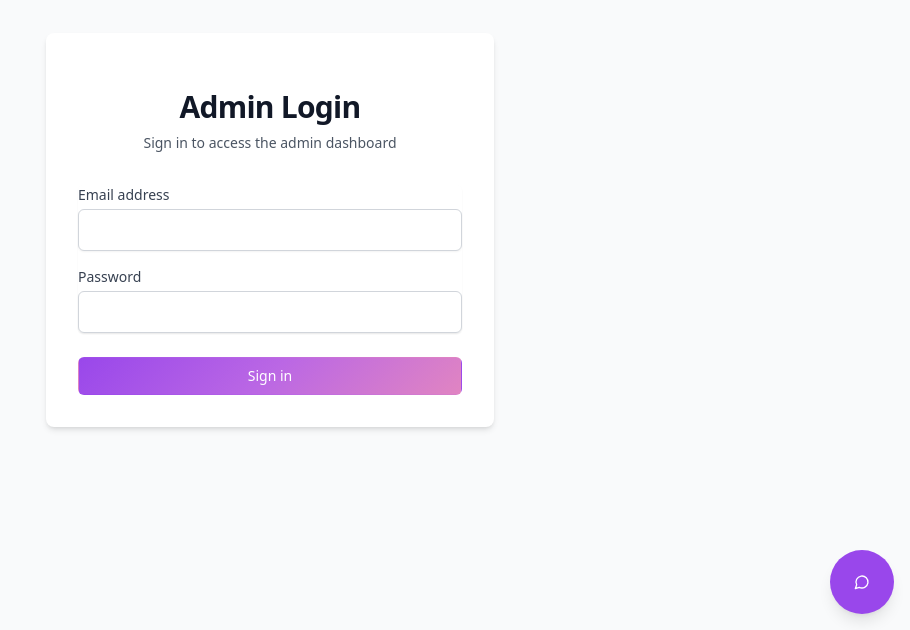
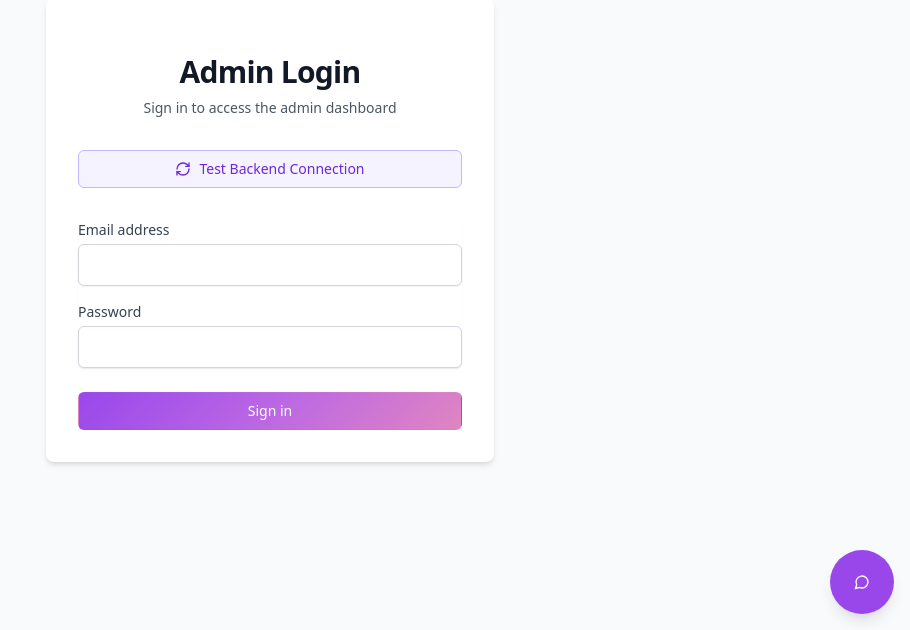
Before and after one commit to AliXAbdullah03/ngebase, a Next.js app: page /login in a window 1280 px wide. Shown: the part 170-800 px from the top of the page, without its empty margins (370-1280 px from the left). Built offline with nearby package versions, Linux system fonts and the light colour scheme.

Commit message:
Add files via upload

```diff
--- a/src/app/login/page.tsx
+++ b/src/app/login/page.tsx
@@ -3,7 +3,7 @@
 import { useState } from 'react';
 import { useRouter } from 'next/navigation';
 import { getApiUrl } from '@/lib/api';
-import { AlertCircle, Loader2 } from 'lucide-react';
+import { AlertCircle, Loader2, RefreshCw } from 'lucide-react';
 
 export default function LoginPage() {
   const router = useRouter();
@@ -11,6 +11,89 @@ export default function LoginPage() {
   const [password, setPassword] = useState('');
   const [loading, setLoading] = useState(false);
   const [error, setError] = useState('');
+  const [testingConnection, setTestingConnection] = useState(false);
+  const [connectionStatus, setConnectionStatus] = useState<'idle' | 'success' | 'failed'>('idle');
+
+  // Test backend connection (useful for Render.com sleeping apps)
+  const testConnection = async () => {
+    setTestingConnection(true);
+    setConnectionStatus('idle');
+    setError('');
+
+    try {
+      const apiUrl = getApiUrl();
+      // Try multiple possible health check endpoints
+      const healthEndpoints = [
+        `${apiUrl}/health`,
+        `${apiUrl.replace('/api', '')}/health`,
+        `${apiUrl}/auth/health`,
+        apiUrl.replace('/api', ''), // Root endpoint
+      ];
+
+      // Try a simple GET request to wake up the server
+      const controller = new AbortController();
+      const timeoutId = setTimeout(() => controller.abort(), 45000); // 45 second timeout for Render
+
+      let lastError: any = null;
+      for (const healthUrl of healthEndpoints) {
+        try {
+          const response = await fetch(healthUrl, {
+            method: 'GET',
+            signal: controller.signal,
+            headers: {
+              'Content-Type': 'application/json',
+            },
+          });
+
+          // If we get any response (even 404), the server is awake
+          if (response.status >= 200 && response.status < 600) {
+            clearTimeout(timeoutId);
+            setConnectionStatus('success');
+            setError('');
+            return;
+          }
+        } catch (testError: any) {
+          lastError = testError;
+          // Continue to next endpoint
+          continue;
+        }
+      }
+
+      clearTimeout(timeoutId);
+
+      // If all endpoints failed, throw the last error
+      if (lastError) {
+        if (lastError.name === 'AbortError') {
+          throw new Error('Connection timeout. The server may be sleeping (Render.com free tier apps sleep after inactivity). Please wait 30-60 seconds and try again.');
+        }
+        throw lastError;
+      } else {
+        throw new Error('Could not reach any health check endpoint');
+      }
+    } catch (err: any) {
+      console.error('Connection test error:', err);
+      setConnectionStatus('failed');
+      const apiUrl = getApiUrl();
+      const isRender = apiUrl.includes('render.com');
+
+      if (isRender) {
+        setError(
+          `Cannot connect to Render.com backend. Common causes:\n` +
+          `• App is sleeping (free tier apps sleep after 15 min inactivity)\n` +
+          `• First request may take 30-60 seconds to wake up the server\n` +
+          `• Please wait and try again, or check Render.com dashboard\n\n` +
+          `Backend URL: ${apiUrl}`
+        );
+      } else {
+        setError(
+          `Cannot connect to backend server at ${apiUrl}. ` +
+          `Please ensure the backend is running. Error: ${err.message || 'Network request failed'}`
+        );
+      }
+    } finally {
+      setTestingConnection(false);
+    }
+  };
 
   const handleSubmit = async (e: React.FormEvent) => {
     e.preventDefault();
@@ -21,23 +104,54 @@ export default function LoginPage() {
       const apiUrl = getApiUrl();
       const loginUrl = `${apiUrl}/auth/login`;
 
+      // For Render.com, use a longer timeout (sleeping apps take time to wake up)
+      const isRender = apiUrl.includes('render.com');
+      const timeout = isRender ? 60000 : 30000; // 60s for Render, 30s for others
+
       let response: Response;
       try {
+        const controller = new AbortController();
+        const timeoutId = setTimeout(() => controller.abort(), timeout);
+
         response = await fetch(loginUrl, {
           method: 'POST',
+          signal: controller.signal,
           headers: {
             'Content-Type': 'application/json',
           },
           body: JSON.stringify({ email, password }),
         });
+
+        clearTimeout(timeoutId);
       } catch (fetchError: any) {
         // Network error - backend not reachable
         console.error('Network error:', fetchError);
+
+        if (fetchError.name === 'AbortError') {
+          const isRender = apiUrl.includes('render.com');
+          if (isRender) {
+            throw new Error(
+              `Request timed out. Render.com free tier apps may be sleeping. ` +
+              `First request can take 30-60 seconds to wake up. Please try again.`
+            );
+          } else {
+            throw new Error('Request timed out. Please check if the backend server is running.');
+          }
+        }
+
         if (fetchError.message?.includes('Failed to fetch') || fetchError.name === 'TypeError') {
-          throw new Error(
-            `Cannot connect to backend server. Please ensure the backend is running at ${apiUrl}. ` +
-            `Error: ${fetchError.message || 'Network request failed'}`
-          );
+          const isRender = apiUrl.includes('render.com');
+          if (isRender) {
+            throw new Error(
+              `Cannot connect to Render.com backend. The app may be sleeping (free tier apps sleep after 15 min inactivity). ` +
+              `First request can take 30-60 seconds. Please wait and try again.`
+            );
+          } else {
+            throw new Error(
+              `Cannot connect to backend server at ${apiUrl}. ` +
+              `Please ensure the backend is running. Error: ${fetchError.message || 'Network request failed'}`
+            );
+          }
         }
         throw fetchError;
       }
@@ -97,6 +211,31 @@ export default function LoginPage() {
           </p>
         </div>
 
+        {/* Connection Test Button */}
+        <div className="mb-4">
+          <button
+            type="button"
+            onClick={testConnection}
+            disabled={testingConnection || loading}
+            className="w-full flex items-center justify-center gap-2 rounded-md border border-violet-300 bg-violet-50 px-4 py-2 text-sm font-medium text-violet-700 hover:bg-violet-100 disabled:opacity-50 disabled:cursor-not-allowed transition-colors"
+          >
+            {testingConnection ? (
+              <>
+                <Loader2 className="h-4 w-4 animate-spin" />
+                Testing connection...
+              </>
+            ) : (
+              <>
+                <RefreshCw className="h-4 w-4" />
+                Test Backend Connection
+              </>
+            )}
+          </button>
+          {connectionStatus === 'success' && (
+            <p className="mt-2 text-xs text-green-600 text-center">✓ Backend is reachable</p>
+          )}
+        </div>
+
         {error && (
           <div className="rounded-md bg-red-50 p-4">
             <div className="flex">
@@ -104,7 +243,7 @@ export default function LoginPage() {
                 <AlertCircle className="h-5 w-5 text-red-400" />
               </div>
               <div className="ml-3 flex-1">
-                <p className="text-sm font-medium text-red-800">{error}</p>
+                <p className="text-sm font-medium text-red-800 whitespace-pre-line">{error}</p>
                 <p className="text-xs text-red-600 mt-2">
                   API URL: <code className="bg-red-100 px-1 rounded">{getApiUrl()}/auth/login</code>
                 </p>
```
